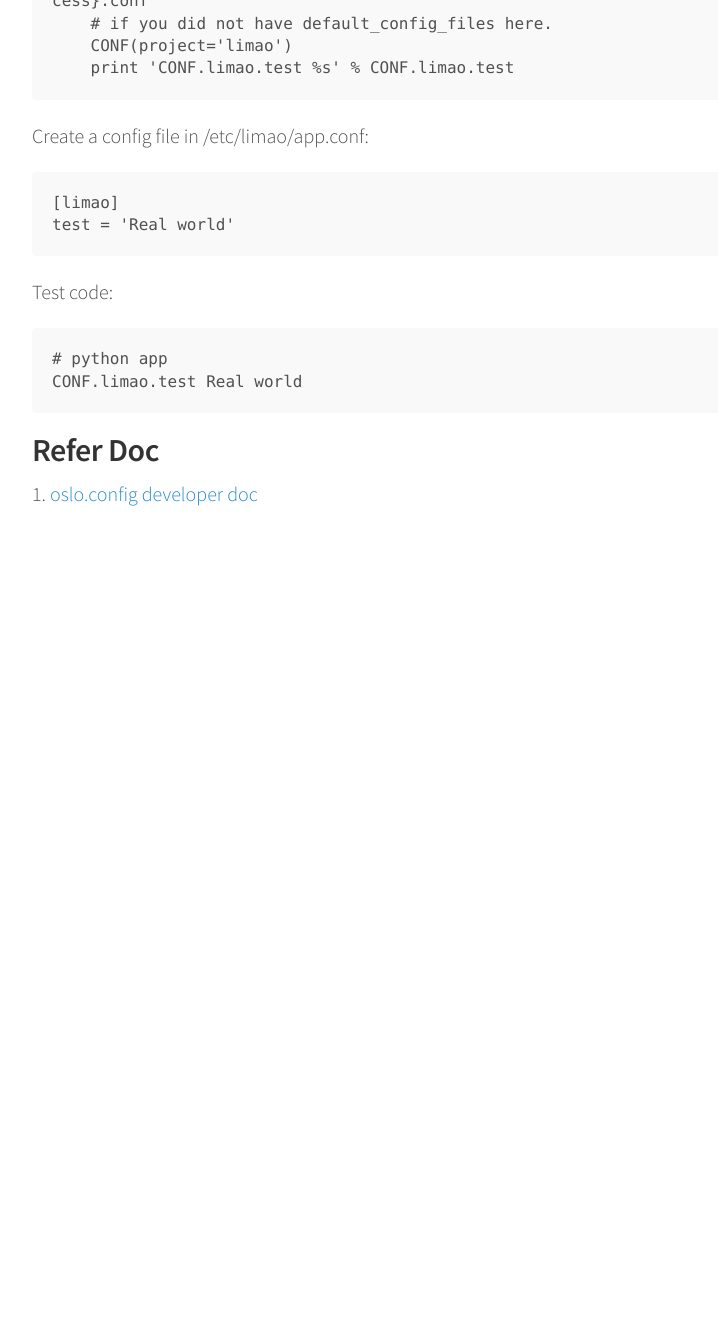
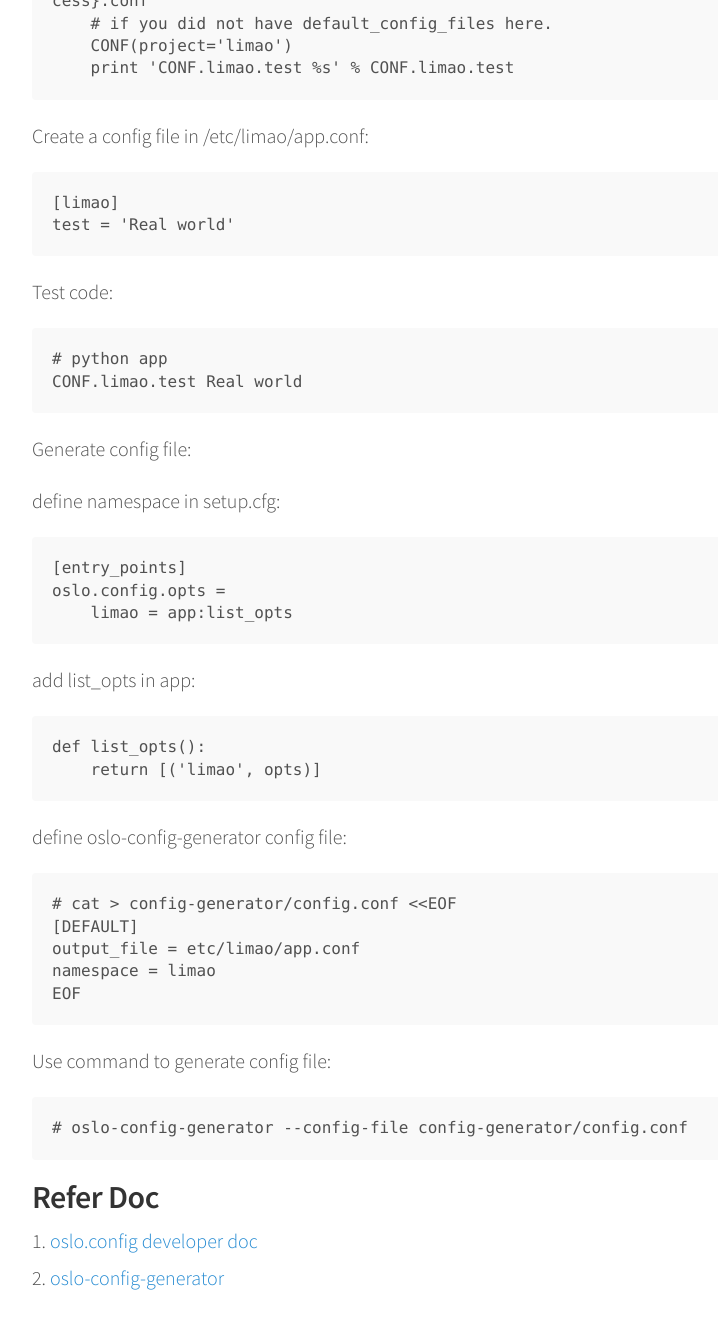
Before and after one commit to LipingMao/LipingMao.github.io, a Jekyll site: the page built from _posts/2016-08-25-oslo_config.md, in a window 1280 px wide and 1400 px high, scrolled down 931 px. Shown: the top 1329 px of the window, without its empty margins (248-966 px from the left). Built offline with Jekyll 4.4.1, drawn with Linux system fonts in a browser that asks for light colours; before the commit the page ends 1561 px from its top, so only the background shows below that.

Commit message:
Update generate config file

```diff
--- a/_posts/2016-08-25-oslo_config.md
+++ b/_posts/2016-08-25-oslo_config.md
@@ -35,12 +35,37 @@ Create a config file in /etc/limao/app.conf:
     [limao]
     test = 'Real world'
 
-
 Test code:
 
     # python app
     CONF.limao.test Real world
 
+Generate config file:
+
+define namespace in setup.cfg:
+
+    [entry_points]
+    oslo.config.opts =
+        limao = app:list_opts
+
+add list_opts in app:
+
+    def list_opts():
+        return [('limao', opts)]
+
+define oslo-config-generator config file:
+
+    # cat > config-generator/config.conf <<EOF
+    [DEFAULT]
+    output_file = etc/limao/app.conf
+    namespace = limao
+    EOF
+
+Use command to generate config file:
+
+    # oslo-config-generator --config-file config-generator/config.conf
+
 
 ## Refer Doc
 1. [oslo.config developer doc](http://docs.openstack.org/developer/oslo.config/cfg.html)
+2. [oslo-config-generator](http://docs.openstack.org/developer/oslo.config/generator.html)
```
